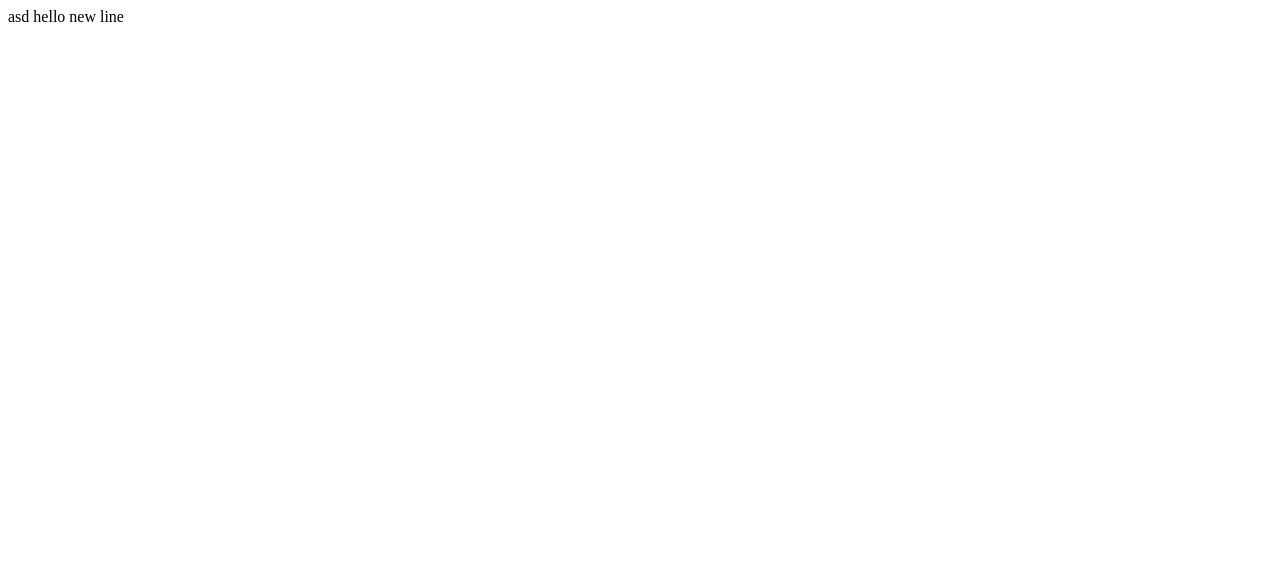
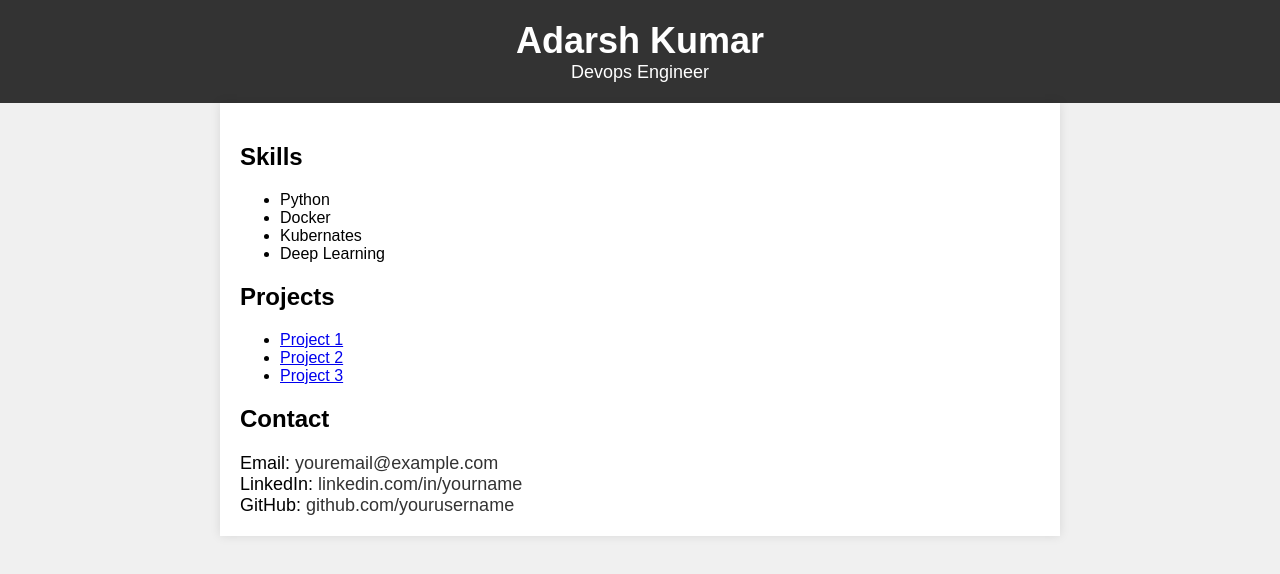
Before and after one commit to AdarshIITDH/CI-CD_Pipeline_Tool, a plain HTML site: page index.html in a window 1280 px wide. Drawn offline with Linux system fonts and the light colour scheme.

Commit message:
Update index.html

```diff
--- a/index.html
+++ b/index.html
@@ -1,2 +1,99 @@
-asd hello
-new line
+<!DOCTYPE html>
+<html lang="en">
+<head>
+    <meta charset="UTF-8">
+    <meta name="viewport" content="width=device-width, initial-scale=1.0">
+    <title>Your Name - Portfolio</title>
+    <style>
+        /* Reset some default browser styles */
+        body, h1, p {
+            margin: 0;
+            padding: 0;
+        }
+
+        /* Define your styles */
+        body {
+            font-family: Arial, sans-serif;
+            background-color: #f0f0f0;
+        }
+
+        header {
+            background-color: #333;
+            color: #fff;
+            text-align: center;
+            padding: 20px 0;
+        }
+
+        h1 {
+            font-size: 36px;
+        }
+
+        p {
+            font-size: 18px;
+        }
+
+        .container {
+            max-width: 800px;
+            margin: 0 auto;
+            padding: 20px;
+            background-color: #fff;
+            box-shadow: 0 0 10px rgba(0, 0, 0, 0.1);
+        }
+
+        .skills {
+            margin-top: 20px;
+        }
+
+        .project {
+            margin-top: 20px;
+        }
+
+        .contact {
+            margin-top: 20px;
+        }
+
+        .contact a {
+            color: #333;
+            text-decoration: none;
+        }
+
+        .contact a:hover {
+            text-decoration: underline;
+        }
+    </style>
+</head>
+<body>
+    <header>
+        <h1>Adarsh Kumar</h1>
+        <p>Devops Engineer</p>
+    </header>
+
+    <div class="container">
+        <section class="skills">
+            <h2>Skills</h2>
+            <ul>
+                <li>Python</li>
+                <li>Docker</li>
+                <li>Kubernates</li>
+                <li>Deep Learning</li>
+            </ul>
+        </section>
+
+        <section class="project">
+            <h2>Projects</h2>
+            <ul>
+                <li><a href="#">Project 1</a></li>
+                <li><a href="#">Project 2</a></li>
+                <li><a href="#">Project 3</a></li>
+            </ul>
+        </section>
+
+        <section class="contact">
+            <h2>Contact</h2>
+            <p>Email: <a href="mailto:adarsh307kumar@gmail.com">youremail@example.com</a></p>
+            <p>LinkedIn: <a href="https://www.linkedin.com/in/adarsh007kumar/">linkedin.com/in/yourname</a></p>
+            <p>GitHub: <a href="https://github.com/AdarshIITDH/">github.com/yourusername</a></p>
+        </section>
+    </div>
+</body>
+</html>
```
